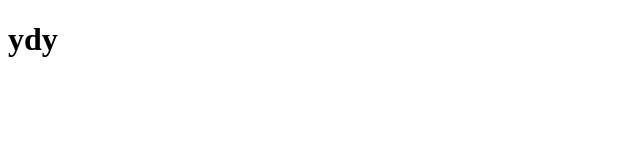
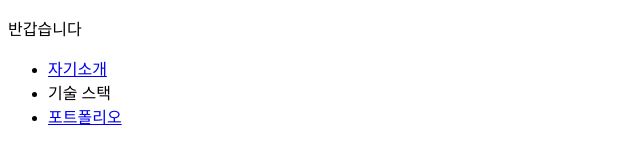
Before and after one commit to YYUNSS/yyunss.github.com, a plain HTML site: page index.html in a window 1280 px wide. Shown: the whole page, without its empty margins (0-640 px from the left). Drawn offline with Linux system fonts and the light colour scheme.

Commit message:
초기페이지 #2

```diff
--- a/index.html
+++ b/index.html
@@ -3,9 +3,14 @@
 <head>
   <meta charset="UTF-8">
   <meta name="viewport" content="width=device-width, initial-scale=1.0">
-  <title>ydy</title>
+  <title>윤다영 blog</title>
 </head>
 <body>
-  <h1>ydy</h1>
+<p>반갑습니다</p>
+<ul>
+  <li><a href="#">자기소개</a></li>
+  <li>기술 스택</li>
+  <li><a href="./portpolio.html">포트폴리오</a></li>
+</ul>
 </body>
 </html>
```
Also changed, not shown: portpolio.html (added, +11 -0 lines), img/image1.jpg (added), 1 other file.
